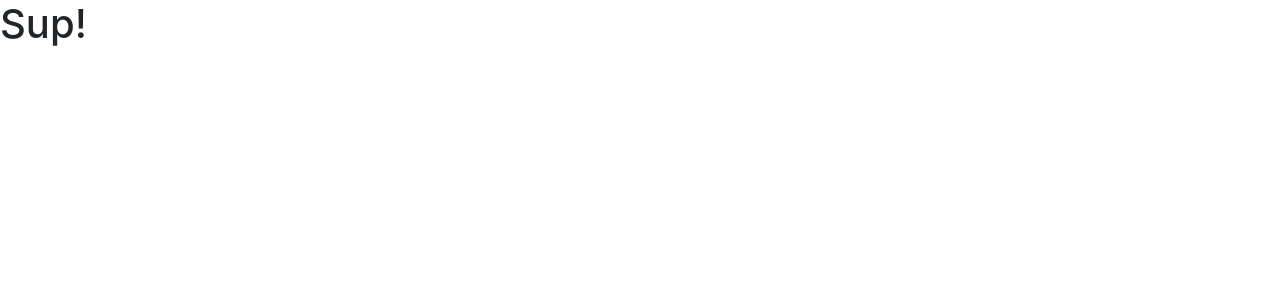
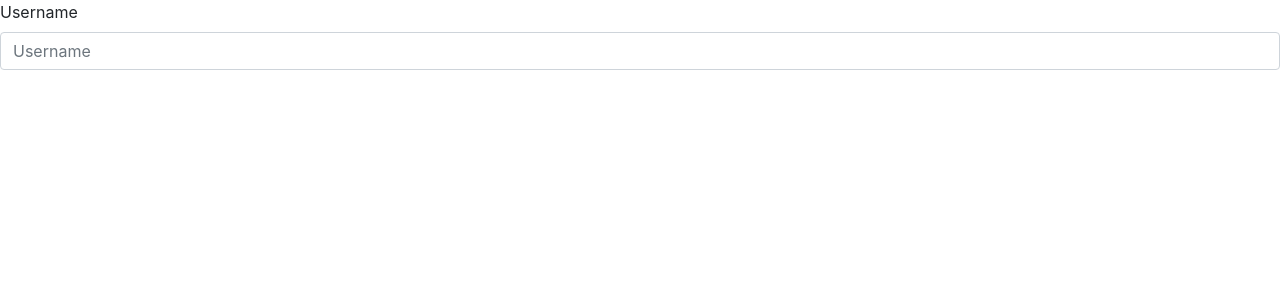
Before and after one commit to pitekcharles/untitledProject, a React (Create React App) app in the folder client/: page / in a window 1280 px wide. Shown: the top 300 px of the page. Built offline with nearby package versions, Linux system fonts and the light colour scheme.

Commit message:
created AccountCreateForm page made changes to most files to make it work and show up on the page

```diff
--- a/client/src/App.js
+++ b/client/src/App.js
@@ -1,8 +1,11 @@
 import React from 'react';
+import AccountCreateForm from "./pages/AccountCreateForm";
 
 function App() {
   return (
-    <h1>Sup!</h1>
+    <>
+      <AccountCreateForm />
+    </>
   );
 }
 
--- a/client/components/formGroup/index.js
+++ b/client/src/Components/FormGroup/index.js
@@ -1,6 +1,6 @@
 import React from "react";
 
-function formGroup({ children }) {
+function FormGroup({ children }) {
     return (
         <div className="form-group">
             {children}
@@ -8,4 +8,4 @@ function formGroup({ children }) {
     );
 };
 
-export default formGroup;
+export default FormGroup;
--- a/client/components/input/index.js
+++ b/client/src/Components/FormInput/index.js
@@ -1,9 +1,9 @@
 import React from "react";
 
-function input({ type, id, placeholder }){
+function FormInput({ type, id, placeholder }){
     return (
         <input type={type} className="form-control" id={id} placeholder={placeholder} />
     );
 };
 
-export default input;
+export default FormInput;
--- a/client/components/label/index.js
+++ b/client/src/Components/FormLabel/index.js
@@ -1,9 +1,9 @@
 import React from "react";
 
-function label({ name }){
+function FormLabel({ name }){
     return (
         <label dataName={name}>{name}</label>
     );
 };
 
-export default label;
+export default FormLabel;
--- a/client/components/formWrapper/index.js
+++ b/client/src/Components/FormWrapper/index.js
@@ -1,6 +1,6 @@
 import React from "react";
 
-function formWrapper({ children }){
+function FormWrapper({ children }){
     return (
         <form>
             {children}
@@ -8,4 +8,4 @@ function formWrapper({ children }){
     );
 };
 
-export default formWrapper;
+export default FormWrapper;
--- /dev/null
+++ b/client/src/pages/AccountCreateForm.js
@@ -0,0 +1,18 @@
+import React from "react";
+import FormWrapper from "../Components/FormWrapper";
+import FormGroup from "../Components/FormGroup";
+import FormLabel from "../Components/FormLabel";
+import FormInput from "../Components/FormInput";
+
+function AccountCreateForm() {
+    return (
+        <FormWrapper>
+            <FormGroup>
+                <FormLabel name="Username" />
+                <FormInput id="username" placeholder="Username" />
+            </FormGroup>
+        </FormWrapper>
+    );
+};
+
+export default AccountCreateForm;
```
Also changed, not shown: client/components/column/index.js (deleted, +0 -11 lines), client/src/Components/Column/index.js (added, +11 -0 lines), client/src/setupTests.js (added, +5 -0 lines), client/components/accountCreateForm/index.js (deleted), client/src/Components/container/index.js (renamed from client/components/container/index.js), client/src/Components/row/index.js (renamed from client/components/row/index.js), 1 other file (tests, documents, lock files or other folders).
